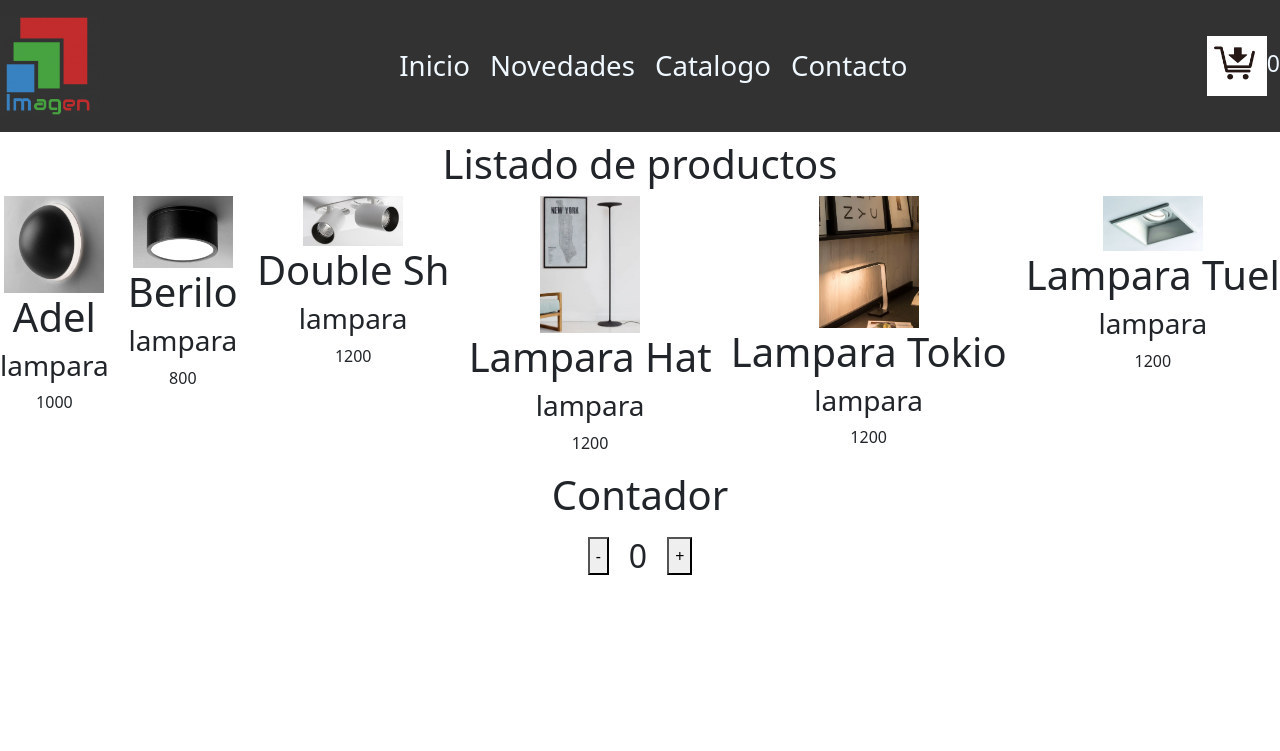
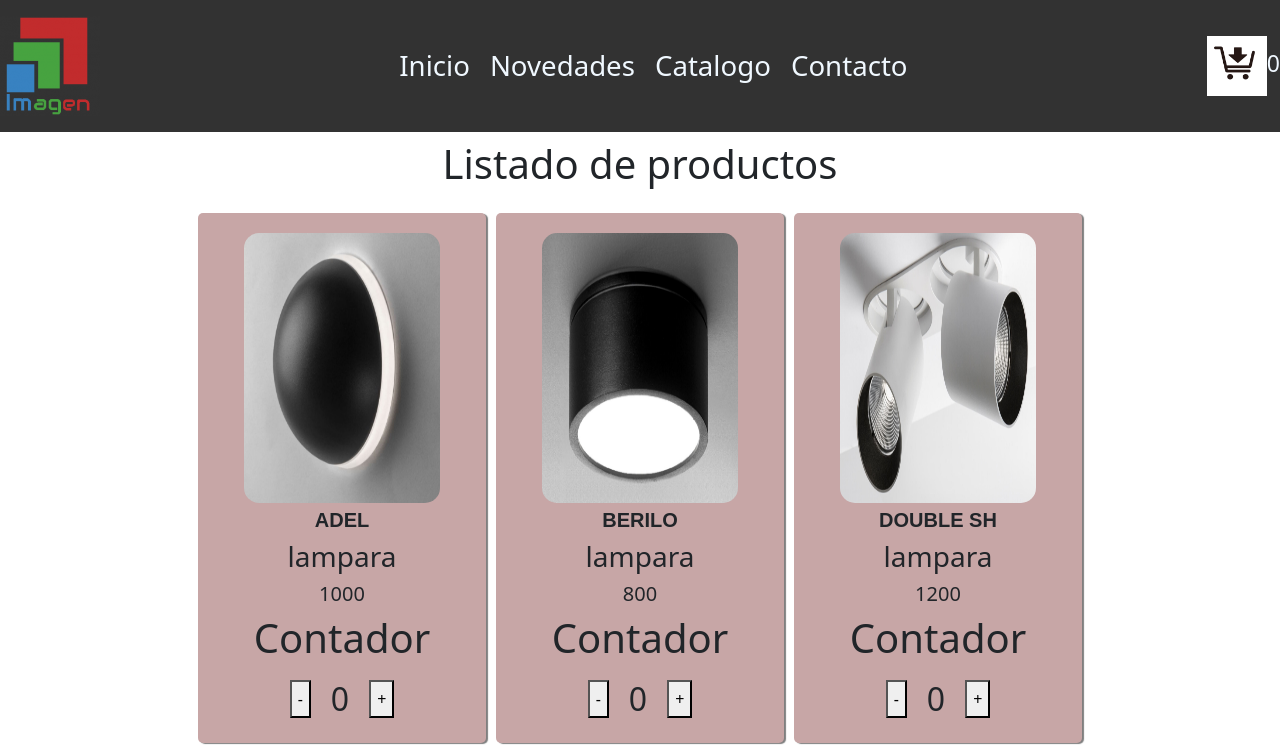
Before and after one commit to LucasKatz/proyectoreactCoderhouse, a React (Create React App) app: page / in a window 1280 px wide. Shown: the top 751 px of the page. Built offline with nearby package versions, Linux system fonts and the light colour scheme.

Commit message:
Creando cards

```diff
--- a/src/Componentes/ItemList/ItemList.css
+++ b/src/Componentes/ItemList/ItemList.css
@@ -1,11 +1,51 @@
-.cardConteiner {
+.contenedorLista {
     display: flex;
-    justify-content: space-between;
+    justify-content: center;
+    flex-direction: row;
+    flex-wrap: wrap;
+    width: 90%;
+    margin: 20px auto;
+}
+
+.cardContainer {
+    width: 25%;
+    display: flex;
+    flex-direction: column;
+    justify-content: center;
+    align-items: center;
+    background-color: rgb(199, 166, 166);
+    padding: 15px;
+    margin: 5px;
+    box-shadow: 2px 1px 1px #474747b2;
+    border-radius: 5px;
+}
+
+.imageCard {
+    width: 80%;
+    height: auto;
+    padding: 5px;
+    display: flex;
+    justify-content: center;
 
 }
 
-.cards{
-    flex-direction: row;
-    width: 40px;
-    height: 40px;
+.imageCard img {
+    width: 100%;
+    height: 270px;
+    margin: auto;
+    border-radius: 15px;
 }
+
+.detailsCard {
+    width: 80%;
+
+}
+
+.detailsCard h5 {
+    width: 100%;
+    text-align: center;
+    font-family: sans-serif;
+    font-size: 20px;
+    font-weight: bold;
+    text-transform: uppercase;
+}
--- a/src/Componentes/ItemList/ItemList.js
+++ b/src/Componentes/ItemList/ItemList.js
@@ -1,13 +1,35 @@
 import Item from "../Item/item"
 import '../ItemList/ItemList.css'
+import Counter from '../Counter/Counter'
 
-const ItemList = ({ products }) => {
+const ItemList = ({products}) => {
+    return (
 
-    return (
-        <div className ="cardConteiner">
-            { products.map(prod => <Item className="cards" key={prod.id} img={prod.img} name={prod.name} category={prod.category} price={prod.price}/>)}
+        <div className="contenedorLista">
+          {products.map((prod) => {
+            return (
+              <div className="cardContainer" key={prod.id}>
+                <div className="imageCard">
+                  <img src={prod.img} alt="" />
+                </div>
+                <div className="detailsCard">
+                  <h5>{prod.name}</h5>
+                </div>
+                <div className="category">
+                  <h3>{prod.category}</h3>
+                </div>
+                <div className="price">
+                    <h5>{prod.price}</h5>
+                </div>
+                <div className="counter">
+                    <Counter/>
+                </div>
+            </div>
+            );
+          })}
         </div>
-    )
-}
+      );
+    };
+
 
 export default ItemList
```
